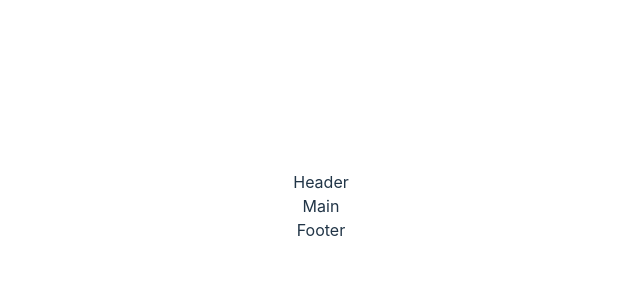
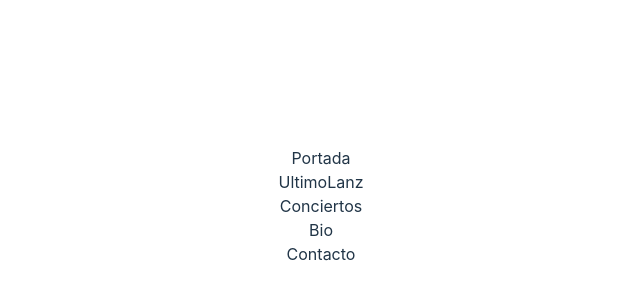
Before and after one commit to vgarri/Baldosa2024, a React (Vite) app: page / in a window 1280 px wide. Shown: the part 194-494 px from the top of the page, without its empty margins (319-959 px from the left). Built offline with nearby package versions, Linux system fonts and the light colour scheme.

Commit message:
components

```diff
--- a/src/App.jsx
+++ b/src/App.jsx
@@ -1,8 +1,11 @@
 import { useState } from 'react'
 import './App.css'
-import Header from "./components/Header/Header"
-import Main from "./components/Main/Main"
-import Footer from "./components/Footer/Footer"
+import Portada from "./components/Portada"
+import UltimoLanz from "./components/UltimoLanz"
+import Conciertos from "./components/Conciertos"
+import Bio from "./components/Bio"
+import Contacto from "./components/Contacto"
+
 
 function App() {
 
@@ -15,9 +18,14 @@ function App() {
 
   return (
     <>
-    <Header/>
-    <Main/>
-    <Footer/>
+    <Portada/>
+    <UltimoLanz/>
+    <Conciertos/>
+    <Bio/>
+    <Contacto/>
+
+
+
 
     </>
   )
--- /dev/null
+++ b/src/components/Bio/Bio.jsx
@@ -0,0 +1,7 @@
+import React from "react";
+
+const Bio = () => {
+  return <div>Bio</div>;
+};
+
+export default Bio;
--- /dev/null
+++ b/src/components/Bio/index.js
@@ -0,0 +1 @@
+export { default } from "./Bio";
--- /dev/null
+++ b/src/components/Conciertos/Conciertos.jsx
@@ -0,0 +1,7 @@
+import React from "react";
+
+const Conciertos = () => {
+  return <div>Conciertos</div>;
+};
+
+export default Conciertos;
--- /dev/null
+++ b/src/components/Conciertos/index.js
@@ -0,0 +1 @@
+export { default } from "./Conciertos";
--- /dev/null
+++ b/src/components/Contacto/Contacto.jsx
@@ -0,0 +1,7 @@
+import React from "react";
+
+const Contacto = () => {
+  return <div>Contacto</div>;
+};
+
+export default Contacto;
--- /dev/null
+++ b/src/components/Contacto/index.js
@@ -0,0 +1 @@
+export { default } from "./Contacto";
--- /dev/null
+++ b/src/components/Portada/Portada.jsx
@@ -0,0 +1,7 @@
+import React from "react";
+
+const Portada = () => {
+  return <div>Portada</div>;
+};
+
+export default Portada;
--- /dev/null
+++ b/src/components/Portada/index.js
@@ -0,0 +1 @@
+export { default } from "./Portada";
--- /dev/null
+++ b/src/components/UltimoLanz/UltimoLanz.jsx
@@ -0,0 +1,7 @@
+import React from "react";
+
+const UltimoLanz = () => {
+  return <div>UltimoLanz</div>;
+};
+
+export default UltimoLanz;
--- /dev/null
+++ b/src/components/UltimoLanz/index.js
@@ -0,0 +1 @@
+export { default } from "./UltimoLanz";
```
